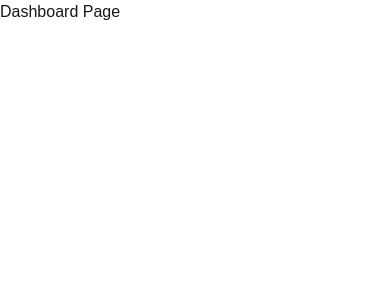
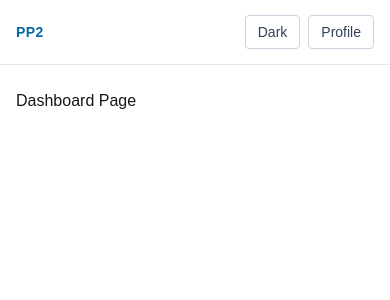
Before and after one commit to haifakhan/Premier-League-Pulse, a Next.js app: page / in a window 390 px wide. Shown: the top 300 px of the page. Built offline with nearby package versions, Linux system fonts and the light colour scheme.

Commit message:
did layout, added dashboard nav and profile dropdown placeholders

```diff
--- a/app/layout.tsx
+++ b/app/layout.tsx
@@ -1,9 +1,10 @@
 import type { Metadata } from "next";
+import Link from "next/link";
 import "./globals.css";
 
 export const metadata: Metadata = {
-  title: "Create Next App",
-  description: "Generated by create next app",
+  title: "PP2",
+  description: "PP2 frontend",
 };
 
 export default function RootLayout({
@@ -13,7 +14,94 @@ export default function RootLayout({
 }>) {
   return (
     <html lang="en">
-      <body>{children}</body>
+      <body className="min-h-screen bg-[var(--background)] text-[var(--foreground)] antialiased">
+        <header className="border-b border-slate-200 bg-white">
+          <div className="mx-auto flex h-16 w-full max-w-6xl items-center justify-between gap-4 px-4 sm:px-6 lg:px-8">
+            <div className="flex items-center gap-5">
+              <Link href="/" className="text-sm font-semibold tracking-wide text-sky-700">
+                PP2
+              </Link>
+              <nav className="hidden items-center gap-1 sm:flex">
+                <Link
+                  href="/"
+                  className="rounded px-3 py-2 text-sm text-slate-700 hover:bg-slate-100"
+                >
+                  Dashboard
+                </Link>
+                <Link
+                  href="/matches"
+                  className="rounded px-3 py-2 text-sm text-slate-700 hover:bg-slate-100"
+                >
+                  Matches
+                </Link>
+                <Link
+                  href="/standings"
+                  className="rounded px-3 py-2 text-sm text-slate-700 hover:bg-slate-100"
+                >
+                  Standings
+                </Link>
+                <Link
+                  href="/forums"
+                  className="rounded px-3 py-2 text-sm text-slate-700 hover:bg-slate-100"
+                >
+                  Forums
+                </Link>
+              </nav>
+            </div>
+
+            <div className="flex items-center gap-2">
+              <div className="hidden items-center gap-2 rounded border border-slate-300 px-2 py-1.5 sm:flex">
+                <span className="text-xs text-slate-500">Search</span>
+                <input
+                  type="text"
+                  placeholder="Search..."
+                  className="w-36 bg-transparent text-sm text-slate-700 outline-none placeholder:text-slate-400"
+                  aria-label="Search"
+                />
+              </div>
+              <button
+                type="button"
+                className="rounded border border-slate-300 px-3 py-1.5 text-sm text-slate-700"
+              >
+                Dark
+              </button>
+              <details className="relative">
+                <summary className="list-none cursor-pointer rounded border border-slate-300 px-3 py-1.5 text-sm text-slate-700">
+                  Profile
+                </summary>
+                <div className="absolute right-0 z-20 mt-2 w-48 rounded border border-slate-200 bg-white p-1 shadow-md">
+                  <Link
+                    href="/profile"
+                    className="block rounded px-3 py-2 text-sm text-slate-700 hover:bg-slate-100"
+                  >
+                    My Profile
+                  </Link>
+                  <button
+                    type="button"
+                    className="block w-full rounded px-3 py-2 text-left text-sm text-slate-700 hover:bg-slate-100"
+                  >
+                    My Feed
+                  </button>
+                  <Link
+                    href="/profile/edit"
+                    className="block rounded px-3 py-2 text-sm text-slate-700 hover:bg-slate-100"
+                  >
+                    Settings/Edit Profile
+                  </Link>
+                  <button
+                    type="button"
+                    className="block w-full rounded px-3 py-2 text-left text-sm text-slate-700 hover:bg-slate-100"
+                  >
+                    Logout
+                  </button>
+                </div>
+              </details>
+            </div>
+          </div>
+        </header>
+
+        <main className="mx-auto w-full max-w-6xl px-4 py-6 sm:px-6 lg:px-8">{children}</main>
+      </body>
     </html>
   );
 }
```
